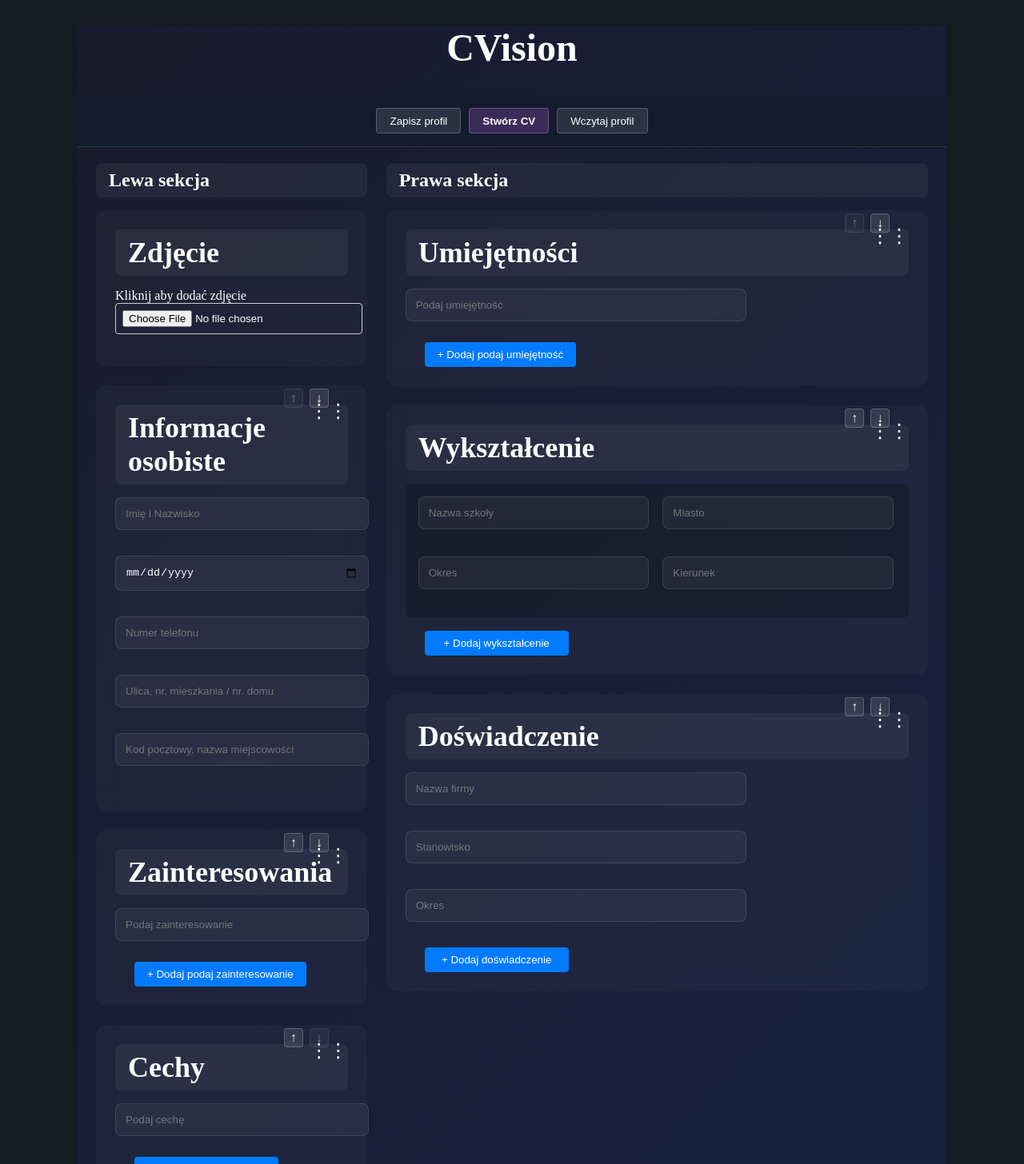
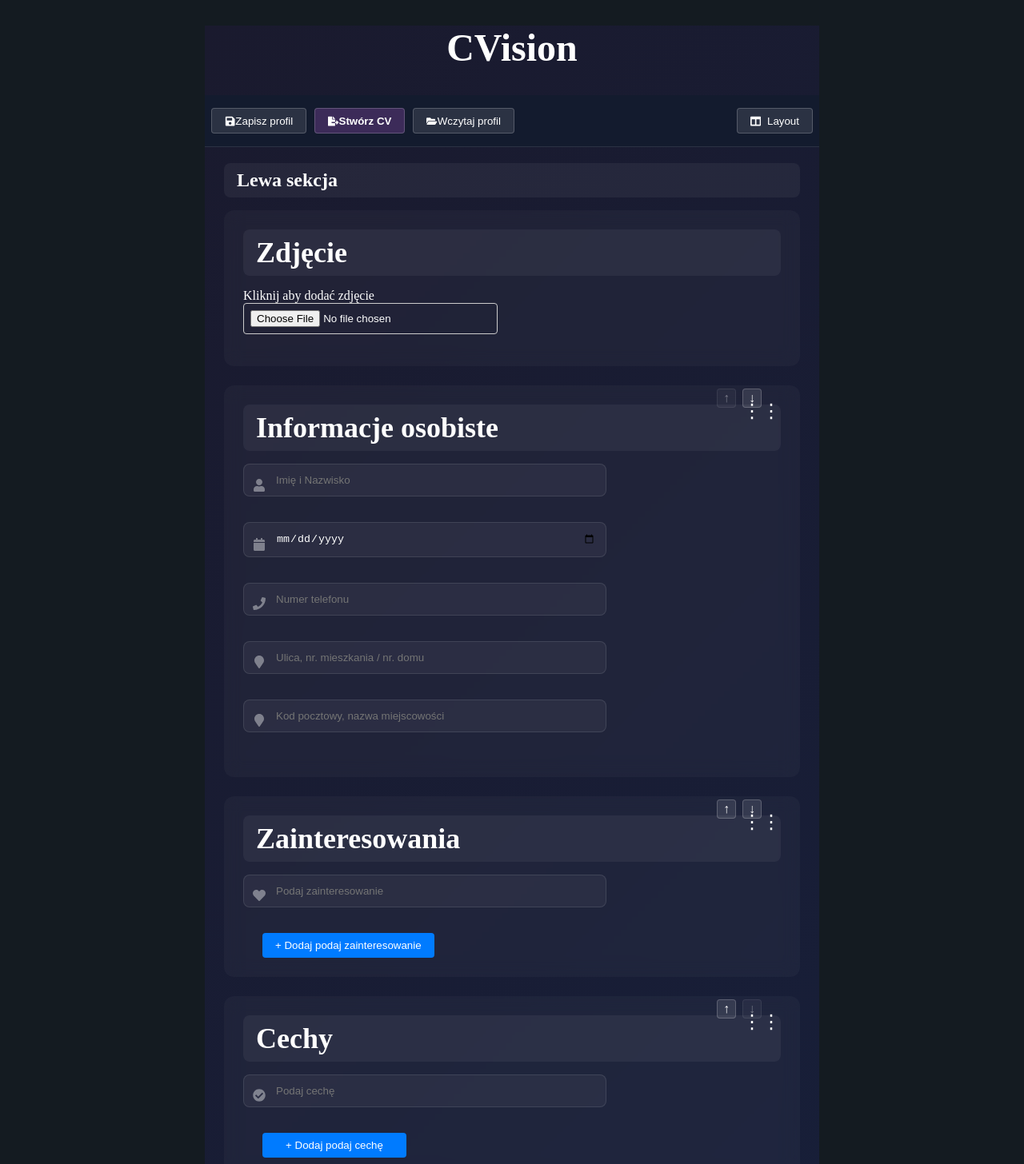
Before and after one commit to domintes/CVision, a React (Vite) app: page / in a window 1280 px wide. Shown: the top 1456 px of the page at 80% size. Built offline with nearby package versions, Linux system fonts and the light colour scheme.

Commit message:
Add change layout button, some fixes

```diff
--- a/package.json
+++ b/package.json
@@ -24,6 +24,7 @@
     "pdf-lib": "^1.17.1",
     "react": "^18.0.0",
     "react-dom": "^18.0.0",
+    "react-icons": "^5.5.0",
     "sass": "^1.86.2",
     "tailwindcss": "^4.1.1"
   },
--- a/src/App.jsx
+++ b/src/App.jsx
@@ -1,14 +1,20 @@
 import { useAtom } from 'jotai';
+import { useEffect } from 'react';
 import './app.scss';
 import CVisionSection from './components/CVisionSection';
 import ProfileImage from './components/ProfileImage';
 import ColorPicker from './components/ColorPicker';
 import ProfileManagementPanel from './components/ProfileManagementPanel';
-import { leftSectionsOrderAtom, rightSectionsOrderAtom } from './store/atoms';
+import { leftSectionsOrderAtom, rightSectionsOrderAtom, isCompactLayoutAtom } from './store/atoms';
 
 const App = () => {
   const [leftSections, setLeftSections] = useAtom(leftSectionsOrderAtom);
   const [rightSections, setRightSections] = useAtom(rightSectionsOrderAtom);
+  const [isCompactLayout] = useAtom(isCompactLayoutAtom);
+
+  useEffect(() => {
+    document.documentElement.setAttribute('data-compact-layout', isCompactLayout);
+  }, [isCompactLayout]);
 
   const handleDragStart = (e, index, section) => {
     e.dataTransfer.setData('text/plain', JSON.stringify({ index, section }));
--- a/src/App.scss
+++ b/src/App.scss
@@ -9,7 +9,7 @@ body {
 }
 
 .cv-builder {
-  max-width: 85vw;
+  max-width: var(--cv-max-width, 85vw);
   margin: 0 auto;
   padding: 20px;
   background-color: #141b21;
@@ -40,9 +40,11 @@ body {
 
   .sections-container {
     display: grid;
-    grid-template-columns: 1fr 2fr;
+    grid-template-columns: var(--grid-layout, 1fr 2fr);
     column-gap: 24px;
     padding: 0 24px;
+    transition: all 0.3s ease;
+
     .left-sections, .right-sections {
       flex: 1;
       min-width: 0;
@@ -240,6 +242,20 @@ body {
   .input-wrapper {
     position: relative;
     margin-bottom: 1rem;
+
+    .input-icon {
+      position: absolute;
+      left: 12px;
+      top: 50%;
+      transform: translateY(-50%);
+      color: rgba(255, 255, 255, 0.4);
+      z-index: 1;
+    }
+
+    .input.with-icon,
+    .textarea.with-icon {
+      padding-left: 40px;
+    }
   }
 
   .error-bubble {
@@ -317,3 +333,25 @@ body {
   text-align: center;
   max-width: 40vw;
 }
+
+.button.layout-toggle {
+  display: flex;
+  align-items: center;
+  gap: 8px;
+
+  .layout-icon {
+    font-size: 18px;
+    line-height: 1;
+  }
+}
+
+// Add layout classes
+:root {
+  --cv-max-width: 60vw;
+  --grid-layout: 1fr;
+
+  &[data-compact-layout="false"] {
+    --cv-max-width: 85vw;
+    --grid-layout: 1fr 2fr;
+  }
+}
--- a/src/components/CVisionSection.jsx
+++ b/src/components/CVisionSection.jsx
@@ -1,4 +1,19 @@
 import { useAtom } from 'jotai';
+import {
+  FaUser,
+  FaCalendar,
+  FaPhone,
+  FaMapMarker,
+  FaBuilding,
+  FaBriefcase,
+  FaClock,
+  FaGraduationCap,
+  FaCity,
+  FaBook,
+  FaStar,
+  FaHeart,
+  FaCheckCircle
+} from 'react-icons/fa';
 import {
   personalInfoAtom,
   skillsAtom,
@@ -23,6 +38,34 @@ const validate = (value, validation) => {
   }
 
   return null;
+};
+
+const getInputIcon = (category, field) => {
+  const icons = {
+    personalInfo: {
+      fullName: <FaUser />,
+      birthDate: <FaCalendar />,
+      phoneNumber: <FaPhone />,
+      addressLine1: <FaMapMarker />,
+      addressLine2: <FaMapMarker />
+    },
+    education: {
+      school: <FaGraduationCap />,
+      city: <FaCity />,
+      period: <FaClock />,
+      field: <FaBook />
+    },
+    experience: {
+      company: <FaBuilding />,
+      position: <FaBriefcase />,
+      period: <FaClock />
+    },
+    skills: { default: <FaStar /> },
+    interests: { default: <FaHeart /> },
+    traits: { default: <FaCheckCircle /> }
+  };
+
+  return icons[category]?.[field] || icons[category]?.default || null;
 };
 
 const CVisionSection = ({
@@ -177,18 +220,20 @@ const CVisionSection = ({
     return config.inputs?.map((input, inputIndex) => {
       const fieldId = itemIndex !== null ? `${sectionId}-${itemIndex}-${input.name}` : `${sectionId}-${input.name}`;
       const error = touchedFields[fieldId] ? errors[fieldId] : null;
+      const icon = getInputIcon(sectionId, input.name);
 
       if (sectionId === 'personalInfo') {
         const InputComponent = input.type === 'textarea' ? 'textarea' : 'input';
         return (
           <div key={input.name} className="input-wrapper">
+            {icon && <span className="input-icon">{icon}</span>}
             <InputComponent
               type={input.type}
               placeholder={input.placeholderText}
               value={values[input.name] || ''}
               onChange={(e) => handleInputChange(e, input.name, null, sectionId)}
               onBlur={() => handleInputBlur(fieldId)}
-              className={`${input.type === 'textarea' ? 'textarea' : 'input'} ${error ? 'error' : ''}`}
+              className={`${input.type === 'textarea' ? 'textarea' : 'input'} ${error ? 'error' : ''} ${icon ? 'with-icon' : ''}`}
             />
             {error && <div className="error-bubble">{error}</div>}
           </div>
@@ -196,13 +241,14 @@ const CVisionSection = ({
       } else if (config.isArray && !input.isArray) {
         return (
           <div key={`${input.name}-${itemIndex}`} className="input-wrapper">
+            {icon && <span className="input-icon">{icon}</span>}
             <input
               type={input.type}
               placeholder={input.placeholderText}
               value={values[itemIndex]?.[input.name] || ''}
               onChange={(e) => handleInputChange(e, input.name, itemIndex, sectionId)}
               onBlur={() => handleInputBlur(fieldId)}
-              className={`input ${error ? 'error' : ''}`}
+              className={`input ${error ? 'error' : ''} ${icon ? 'with-icon' : ''}`}
             />
             {error && <div className="error-bubble">{error}</div>}
           </div>
@@ -212,13 +258,16 @@ const CVisionSection = ({
           <ul key={`${sectionId}-list-${inputIndex}`} className="input-list">
             {values.map((value, idx) => (
               <li key={`${sectionId}-${input.name}-${idx}`}>
+                <div className="input-wrapper">
+                  {icon && <span className="input-icon">{icon}</span>}
                   <input
                     type={input.type}
                     placeholder={input.placeholderText}
                     value={value || ''}
                     onChange={(e) => handleInputChange(e, null, idx, sectionId)}
-                  className="input"
+                    className={`input ${icon ? 'with-icon' : ''}`}
                   />
+                </div>
               </li>
             ))}
           </ul>
--- a/src/components/ProfileManagementPanel.jsx
+++ b/src/components/ProfileManagementPanel.jsx
@@ -1,5 +1,6 @@
 import { useState, useEffect } from 'react';
 import { useAtom } from 'jotai';
+import { FaSave, FaFileExport, FaFolderOpen, FaColumns } from 'react-icons/fa';
 import html2pdf from 'html2pdf.js';
 import {
   personalInfoAtom,
@@ -13,7 +14,8 @@ import {
   leftSectionsOrderAtom,
   rightSectionsOrderAtom,
   errorsAtom,
-  touchedFieldsAtom
+  touchedFieldsAtom,
+  isCompactLayoutAtom
 } from '../store/atoms';
 import { sectionConfig } from '../data/sectionConfig';
 import CVTemplate from './CVTemplate';
@@ -90,6 +92,7 @@ const ProfileManagementPanel = () => {
   const [rightSections] = useAtom(rightSectionsOrderAtom);
   const [errors, setErrors] = useAtom(errorsAtom);
   const [touchedFields, setTouchedFields] = useAtom(touchedFieldsAtom);
+  const [isCompactLayout, setIsCompactLayout] = useAtom(isCompactLayoutAtom);
   const [showProfileList, setShowProfileList] = useState(false);
   const [showSavePanel, setShowSavePanel] = useState(false);
   const [savedProfiles, setSavedProfiles] = useState([]);
@@ -194,13 +197,20 @@ const ProfileManagementPanel = () => {
     <>
       <div className="sticky-navbar">
         <button onClick={() => setShowSavePanel(!showSavePanel)} className="button">
-          Zapisz profil
+          <FaSave /> Zapisz profil
         </button>
         <button onClick={exportToPDF} className="create-cv-button">
-          Stwórz CV
+          <FaFileExport /> Stwórz CV
         </button>
         <button onClick={() => setShowProfileList(!showProfileList)} className="button">
-          Wczytaj profil
+          <FaFolderOpen /> Wczytaj profil
+        </button>
+        <button
+          onClick={() => setIsCompactLayout(!isCompactLayout)}
+          className="button layout-toggle"
+        >
+          <FaColumns />
+          Layout
         </button>
       </div>
 
--- a/src/components/ProfileManagementPanel.scss
+++ b/src/components/ProfileManagementPanel.scss
@@ -57,6 +57,13 @@ $secondary-color: #0056b3;
         opacity: 0.7;
       }
     }
+  }
+
+  .layout-toggle {
+    margin-left: auto; // This will push the button to the right
+    display: flex;
+    align-items: center;
+    gap: 8px;
   }
 }
 
--- a/src/store/atoms.js
+++ b/src/store/atoms.js
@@ -34,5 +34,7 @@ export const rightSectionsOrderAtom = createEmptyAtom(
     .map(([_, config]) => config)
 );
 
+export const isCompactLayoutAtom = atom(true);
+
 export const errorsAtom = atom({});
 export const touchedFieldsAtom = atom({});
```
Also changed, not shown: 1 other file (tests, documents, lock files or other folders). Lines whose indentation alone changed are shown as unchanged.
